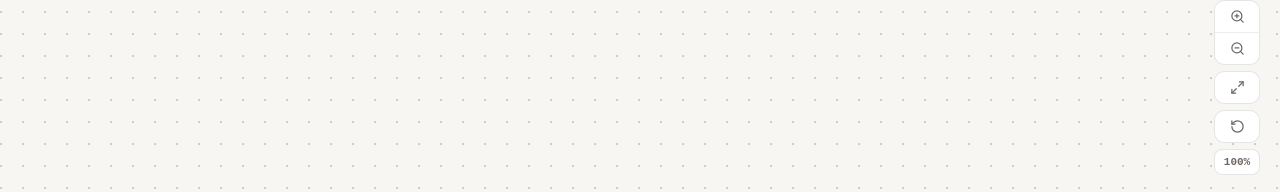
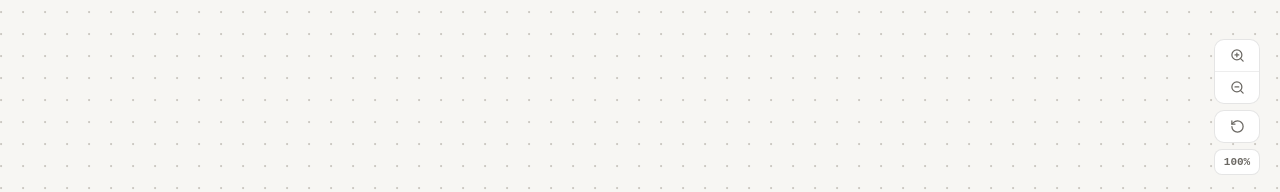
Before and after one commit to JONATHAS-L1M4/MindFlow, a React (Vite) app: page / in a window 1280 px wide. Shown: the part 605-797 px from the top of the page. Built offline with nearby package versions, Linux system fonts and the light colour scheme.

Commit message:
Update MindMap.tsx

```diff
--- a/src/components/MindMap.tsx
+++ b/src/components/MindMap.tsx
@@ -1,7 +1,7 @@
 import React, { useState, useMemo, useRef, useEffect, useCallback } from 'react';
 import * as d3 from 'd3';
 import { motion, AnimatePresence } from 'motion/react';
-import { ZoomIn, ZoomOut, Maximize2, Plus, Pencil, Trash2, RotateCcw } from 'lucide-react';
+import { ZoomIn, ZoomOut, Plus, Pencil, Trash2, RotateCcw } from 'lucide-react';
 import ReactMarkdown from 'react-markdown';
 import { MindMapNode } from '../types';
 
@@ -1000,12 +1000,7 @@ const MindMap: React.FC<MindMapProps> = ({
     });
 
     return () => window.cancelAnimationFrame(frame);
-  }, [focusTargetInView, nodes.length]);
-
-  const refreshLayoutView = useCallback(() => {
-    const targetId = selectedId ?? data.id!;
-    focusTargetInView({ id: targetId, scope: 'branch' });
-  }, [data.id, focusTargetInView, selectedId]);
+  }, [focusTargetInView, nodes.length, translate.x, translate.y, zoom]);
 
   // ── Canvas interaction (debounced) ────────────────────────────────────────
 
@@ -1030,7 +1025,12 @@ const MindMap: React.FC<MindMapProps> = ({
 
   const debouncedHandleWheel = useMemo(() => debounce(handleWheel, 16), [handleWheel]);
 
-  const resetView = useCallback(() => { setZoom(1); setTranslate({ x: 0, y: 0 }); }, []);
+  const refitView = useCallback(() => {
+    const targetId = selectedId ?? data.id!;
+    pendingFocusTargetRef.current = { id: targetId, scope: 'branch' };
+    setZoom(1);
+    setTranslate({ x: 0, y: 0 });
+  }, [data.id, selectedId]);
 
   // ── Chrome style ──────────────────────────────────────────────────────────
 
@@ -1386,19 +1386,9 @@ const MindMap: React.FC<MindMapProps> = ({
         </div>
 
         <button
-          onClick={resetView}
-          title="Resetar visão"
-          style={{ ...chrome, borderRadius: 10, padding: 8, cursor: 'pointer', display: 'flex', alignItems: 'center', justifyContent: 'center', color: t.chromeColor, transition: 'background 0.12s' }}
-          onMouseEnter={e => { e.currentTarget.style.background = t.chromeHover; }}
-          onMouseLeave={e => { e.currentTarget.style.background = t.chromeBg; }}
-        >
-          <Maximize2 size={15} />
-        </button>
-
-        <button
-          onClick={refreshLayoutView}
-          title="Atualizar fluxo"
-          style={{ ...chrome, borderRadius: 10, padding: 8, cursor: 'pointer', display: 'flex', alignItems: 'center', justifyContent: 'center', color: t.chromeColor, transition: 'background 0.12s' }}
+          onClick={refitView}
+          title="Recentralizar fluxo"
+          style={{ ...chrome, borderRadius: 10, padding: '8px 12px', cursor: 'pointer', display: 'flex', alignItems: 'center', justifyContent: 'center', gap: 8, color: t.chromeColor, transition: 'background 0.12s', fontSize: 12, fontWeight: 600 }}
           onMouseEnter={e => { e.currentTarget.style.background = t.chromeHover; }}
           onMouseLeave={e => { e.currentTarget.style.background = t.chromeBg; }}
         >
```
